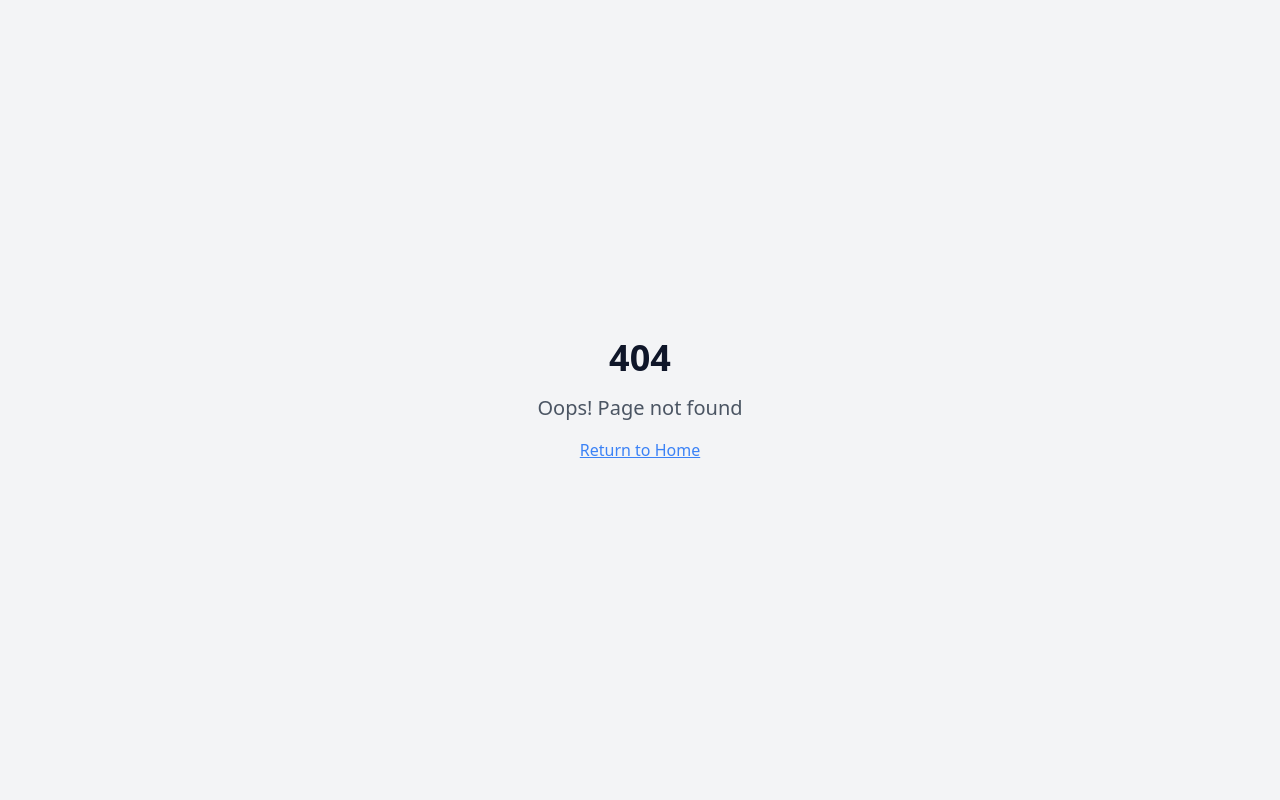
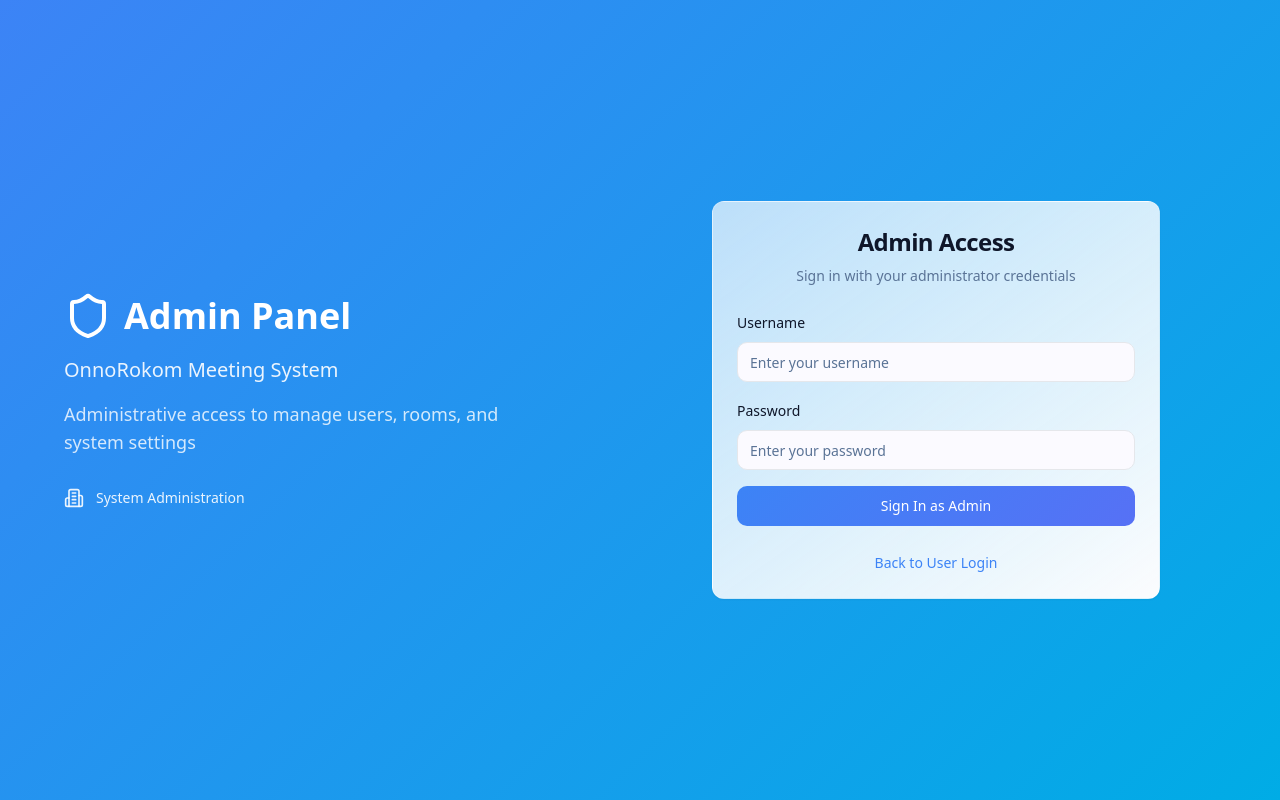
Before and after one commit to mahbubog/onnorokom-meetup, a React (Vite) app: page /admin/login in a window 1280 px wide. Before the commit this address had no page. Built offline with nearby package versions, Linux system fonts and the light colour scheme.

Commit message:
Add separate admin login
Create a dedicated login panel for administrators. Admins can now log in using a username and password to access the admin panel.

```diff
--- a/src/App.tsx
+++ b/src/App.tsx
@@ -5,6 +5,7 @@ import { QueryClient, QueryClientProvider } from "@tanstack/react-query";
 import { BrowserRouter, Routes, Route, Navigate } from "react-router-dom";
 import { AuthProvider, useAuth } from "@/contexts/AuthContext";
 import { LoginPage } from "@/components/auth/LoginPage";
+import { AdminLoginPage } from "@/components/auth/AdminLoginPage";
 import { Dashboard } from "@/pages/Dashboard";
 import NotFound from "./pages/NotFound";
 
@@ -48,6 +49,7 @@ const App = () => (
           <Routes>
             <Route path="/" element={<Navigate to="/login" replace />} />
             <Route path="/login" element={<PublicRoute><LoginPage /></PublicRoute>} />
+            <Route path="/admin/login" element={<PublicRoute><AdminLoginPage /></PublicRoute>} />
             <Route path="/dashboard" element={<ProtectedRoute><Dashboard /></ProtectedRoute>} />
             <Route path="*" element={<NotFound />} />
           </Routes>
--- /dev/null
+++ b/src/components/auth/AdminLoginPage.tsx
@@ -0,0 +1,124 @@
+import React, { useState } from 'react';
+import { useAuth } from '@/contexts/AuthContext';
+import { Button } from '@/components/ui/button';
+import { Input } from '@/components/ui/input';
+import { Label } from '@/components/ui/label';
+import { Card, CardContent, CardDescription, CardHeader, CardTitle } from '@/components/ui/card';
+import { Alert, AlertDescription } from '@/components/ui/alert';
+import { useNavigate } from 'react-router-dom';
+import { Building2, Shield } from 'lucide-react';
+
+export const AdminLoginPage = () => {
+  const { adminLogin } = useAuth();
+  const navigate = useNavigate();
+  const [username, setUsername] = useState('');
+  const [password, setPassword] = useState('');
+  const [error, setError] = useState('');
+  const [isLoading, setIsLoading] = useState(false);
+
+  const handleSubmit = async (e: React.FormEvent) => {
+    e.preventDefault();
+    setError('');
+    setIsLoading(true);
+
+    if (!username || !password) {
+      setError('Please enter both username and password');
+      setIsLoading(false);
+      return;
+    }
+
+    const success = await adminLogin(username, password);
+
+    if (success) {
+      navigate('/dashboard');
+    } else {
+      setError('Invalid username or password');
+    }
+
+    setIsLoading(false);
+  };
+
+  return (
+    <div className="min-h-screen bg-gradient-hero flex items-center justify-center p-4">
+      <div className="w-full max-w-6xl grid lg:grid-cols-2 gap-8 items-center">
+        {/* Left side - Admin Branding */}
+        <div className="text-white space-y-8 text-center lg:text-left">
+          <div className="space-y-4">
+            <div className="flex items-center justify-center lg:justify-start gap-3">
+              <Shield className="h-12 w-12" />
+              <h1 className="text-4xl font-bold">Admin Panel</h1>
+            </div>
+            <p className="text-xl text-white/90">OnnoRokom Meeting System</p>
+            <p className="text-lg text-white/80 max-w-md">
+              Administrative access to manage users, rooms, and system settings
+            </p>
+          </div>
+
+          <div className="flex items-center gap-3 text-white/90 justify-center lg:justify-start">
+            <Building2 className="h-5 w-5" />
+            <span className="text-sm">System Administration</span>
+          </div>
+        </div>
+
+        {/* Right side - Admin Login Form */}
+        <Card className="w-full max-w-md mx-auto shadow-large bg-gradient-card backdrop-blur-sm border-white/20">
+          <CardHeader className="space-y-2 text-center">
+            <CardTitle className="text-2xl font-bold">Admin Access</CardTitle>
+            <CardDescription>Sign in with your administrator credentials</CardDescription>
+          </CardHeader>
+          <CardContent>
+            <form onSubmit={handleSubmit} className="space-y-4">
+              {error && (
+                <Alert variant="destructive" className="animate-fade-in">
+                  <AlertDescription>{error}</AlertDescription>
+                </Alert>
+              )}
+
+              <div className="space-y-2">
+                <Label htmlFor="username">Username</Label>
+                <Input
+                  id="username"
+                  type="text"
+                  placeholder="Enter your username"
+                  value={username}
+                  onChange={(e) => setUsername(e.target.value)}
+                  className="transition-smooth focus:shadow-soft"
+                />
+              </div>
+
+              <div className="space-y-2">
+                <Label htmlFor="password">Password</Label>
+                <Input
+                  id="password"
+                  type="password"
+                  placeholder="Enter your password"
+                  value={password}
+                  onChange={(e) => setPassword(e.target.value)}
+                  className="transition-smooth focus:shadow-soft"
+                />
+              </div>
+
+              <Button
+                type="submit"
+                className="w-full bg-gradient-primary hover:shadow-medium transition-smooth"
+                disabled={isLoading}
+              >
+                {isLoading ? 'Signing in...' : 'Sign In as Admin'}
+              </Button>
+            </form>
+
+            <div className="mt-6 text-center">
+              <button
+                type="button"
+                onClick={() => navigate('/login')}
+                className="text-sm text-brand hover:text-brand-secondary transition-smooth"
+              >
+                Back to User Login
+              </button>
+            </div>
+          </CardContent>
+        </Card>
+      </div>
+    </div>
+  );
+};
--- a/src/components/auth/LoginPage.tsx
+++ b/src/components/auth/LoginPage.tsx
@@ -150,6 +150,17 @@ export const LoginPage = () => {
                   Register here
                 </button>
               </div>
+
+              <div className="text-center text-sm text-muted-foreground pt-2 border-t border-border/50">
+                Administrator?{' '}
+                <button
+                  type="button"
+                  onClick={() => navigate('/admin/login')}
+                  className="text-brand hover:text-brand-secondary transition-smooth font-medium"
+                >
+                  Admin Login
+                </button>
+              </div>
             </div>
           </CardContent>
         </Card>
--- a/src/contexts/AuthContext.tsx
+++ b/src/contexts/AuthContext.tsx
@@ -14,6 +14,7 @@ export interface User {
 interface AuthContextType {
   user: User | null;
   login: (pin: string, password: string, rememberMe?: boolean) => Promise<boolean>;
+  adminLogin: (username: string, password: string) => Promise<boolean>;
   logout: () => void;
   register: (userData: RegisterData) => Promise<boolean>;
   isLoading: boolean;
@@ -52,10 +53,10 @@ export const AuthProvider: React.FC<{ children: React.ReactNode }> = ({ children
     setIsLoading(false);
   }, []);
 
-  const login = async (pin: string, password: string, rememberMe = false): Promise<boolean> => {
+  const adminLogin = async (username: string, password: string): Promise<boolean> => {
     try {
-      // Admin login
-      if (pin === 'admin' && password === '123456') {
+      // Admin login with username and password
+      if (username === 'admin' && password === '123456') {
         const adminUser: User = {
           id: 'admin',
           name: 'System Administrator',
@@ -70,7 +71,15 @@ export const AuthProvider: React.FC<{ children: React.ReactNode }> = ({ children
         localStorage.setItem('onnorokom_user', JSON.stringify(adminUser));
         return true;
       }
+      return false;
+    } catch (error) {
+      console.error('Admin login error:', error);
+      return false;
+    }
+  };
 
+  const login = async (pin: string, password: string, rememberMe = false): Promise<boolean> => {
+    try {
       // Regular user login (mock implementation)
       // In real app, this would make API call to verify credentials
       const mockUsers: User[] = [
@@ -134,6 +143,7 @@ export const AuthProvider: React.FC<{ children: React.ReactNode }> = ({ children
   const value = {
     user,
     login,
+    adminLogin,
     logout,
     register,
     isLoading
```
